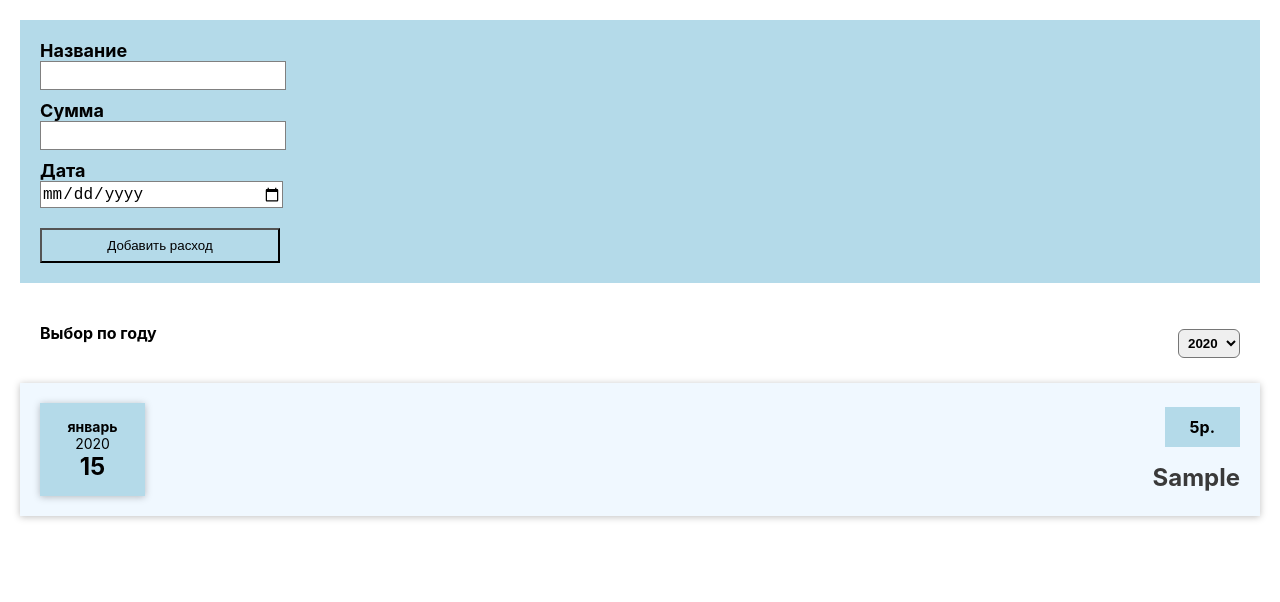
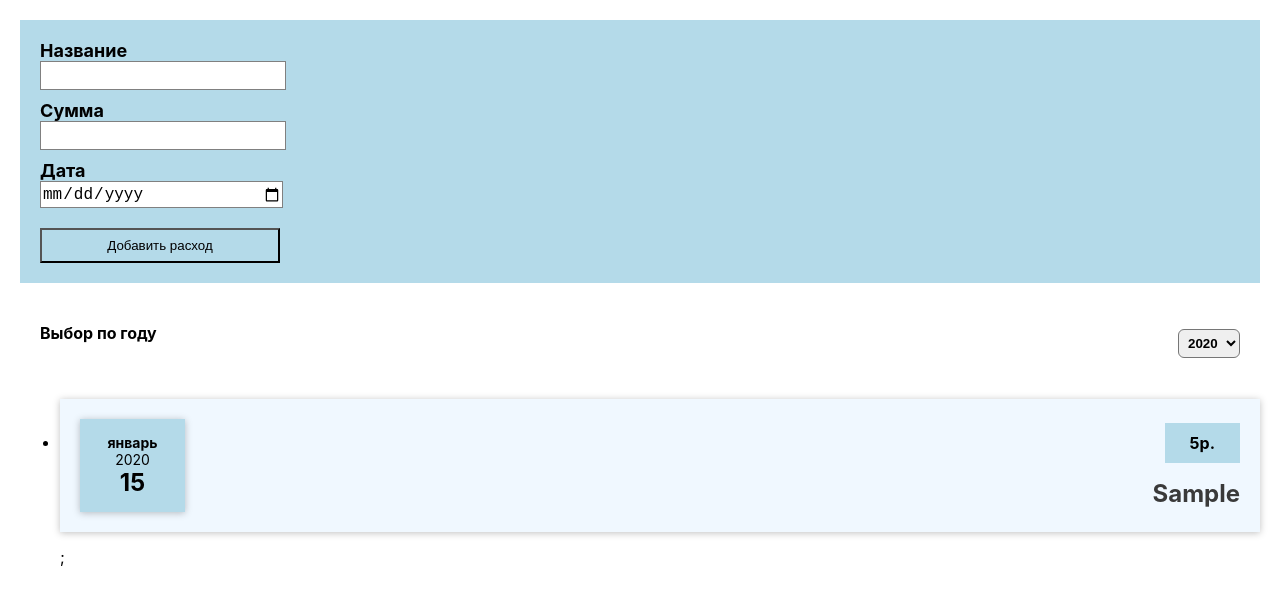
Before and after one commit to dmitriy-violentiy/purchases, a React (Create React App) app: page / in a window 1280 px wide. Both pictures are taken after typing "Sample", "5", "2020-01-15" into the empty fields and a click on the button "Добавить расход". Shown: the top 602 px of the page. Built offline with nearby package versions, Linux system fonts and the light colour scheme.

Commit message:
create component CostList

```diff
--- a/src/components/Costs/CostItem.js
+++ b/src/components/Costs/CostItem.js
@@ -5,6 +5,7 @@ import React, { useState } from "react";
 
 const CostItem = (props) => {
 	return (
+		<li>
 			<Card className="cost-item">
 				<CostDate date={props.date} />
 				<div className="cost-item__description">
@@ -12,6 +13,7 @@ const CostItem = (props) => {
 					<div className="cost-item__price">{props.amount}р.</div>
 				</div>
 			</Card>
+		</li>
 	);
 };
 
--- /dev/null
+++ b/src/components/Costs/CostList.js
@@ -0,0 +1,22 @@
+import CostItem from "./CostItem";
+import './CostList.css'
+
+const costList = (props) => {
+
+	if(props.costs.length === 0) {
+      return <h2 className="cost-list__fallback">В этом году расходов нет</h2>
+   }
+
+   return <ul className="cost-list">
+      {props.costs.map((cost) => (
+			<CostItem
+				key={cost.id}
+				date={cost.date}
+				description={cost.description}
+				amount={cost.amount}
+			/>
+		))};
+   </ul>
+}
+
+export default costList
--- a/src/components/Costs/Costs.js
+++ b/src/components/Costs/Costs.js
@@ -1,6 +1,6 @@
-import CostItem from "./CostItem";
 import CostsFilter from "./CostsFilter";
 import React, { useState } from "react";
+import CostList from "./CostList"
 
 const Costs = (props) => {
 	const [selectedYear, setSelectedYear] = useState("2020");
@@ -9,23 +9,15 @@ const Costs = (props) => {
 		setSelectedYear(year);
 	};
 
-   const filteredCoasts = props.costs.filter(cost => {
-      return cost.date.getFullYear().toString() === selectedYear
-   })
+	const filteredCoasts = props.costs.filter((cost) => {
+		return cost.date.getFullYear().toString() === selectedYear;
+	});
+
 
 	return (
 		<div>
 			<CostsFilter year={selectedYear} onChangeYear={yearChangeHandler} />
-			<div className="costs">
-				{filteredCoasts.map((cost) => (
-					<CostItem
-                  key={cost.id}
-						date={cost.date}
-						description={cost.description}
-						amount={cost.amount}
-					/>
-				))}
-			</div>
+			<CostList costs={filteredCoasts}/>
 		</div>
 	);
 };
```
Also changed, not shown: src/components/Costs/CostList.css (added). Lines whose indentation alone changed are shown as unchanged.
